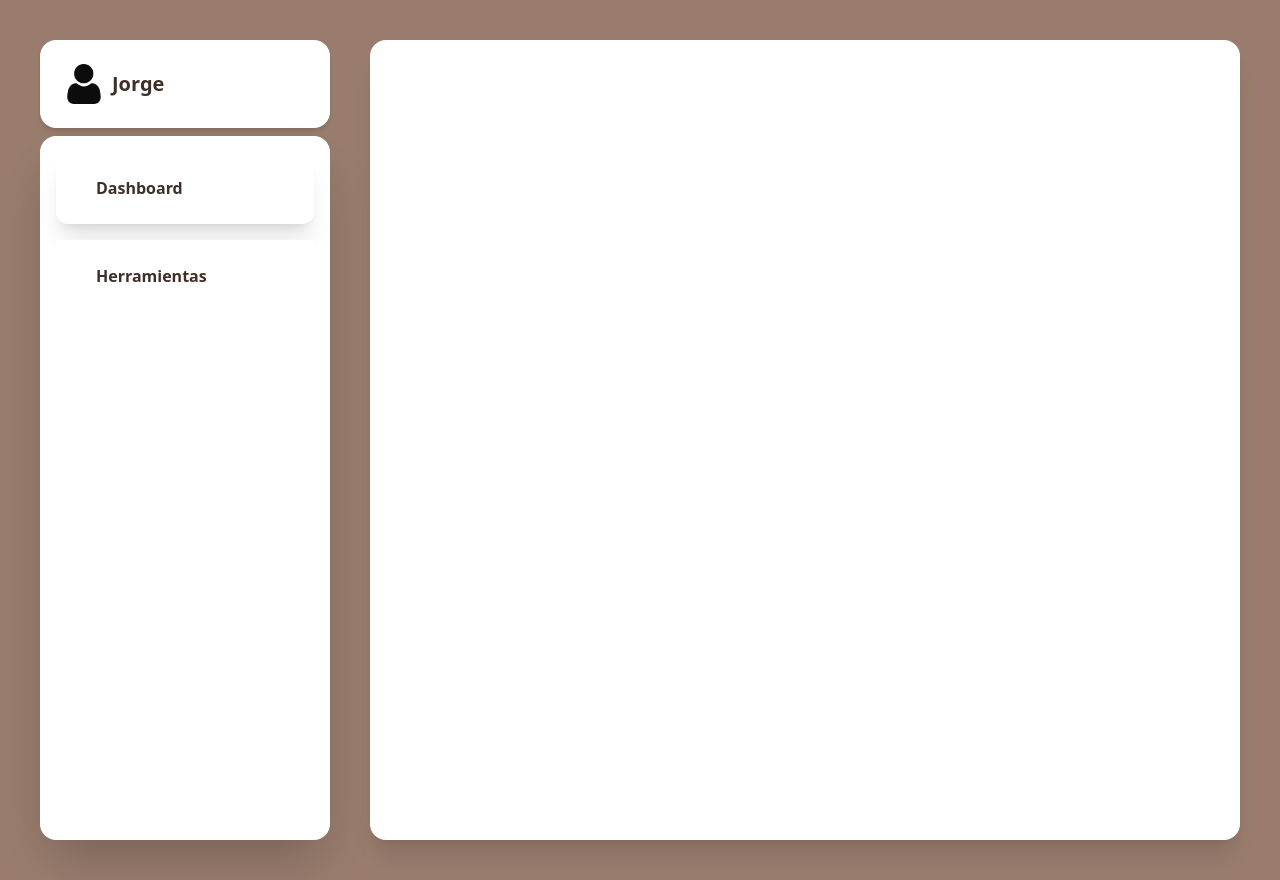
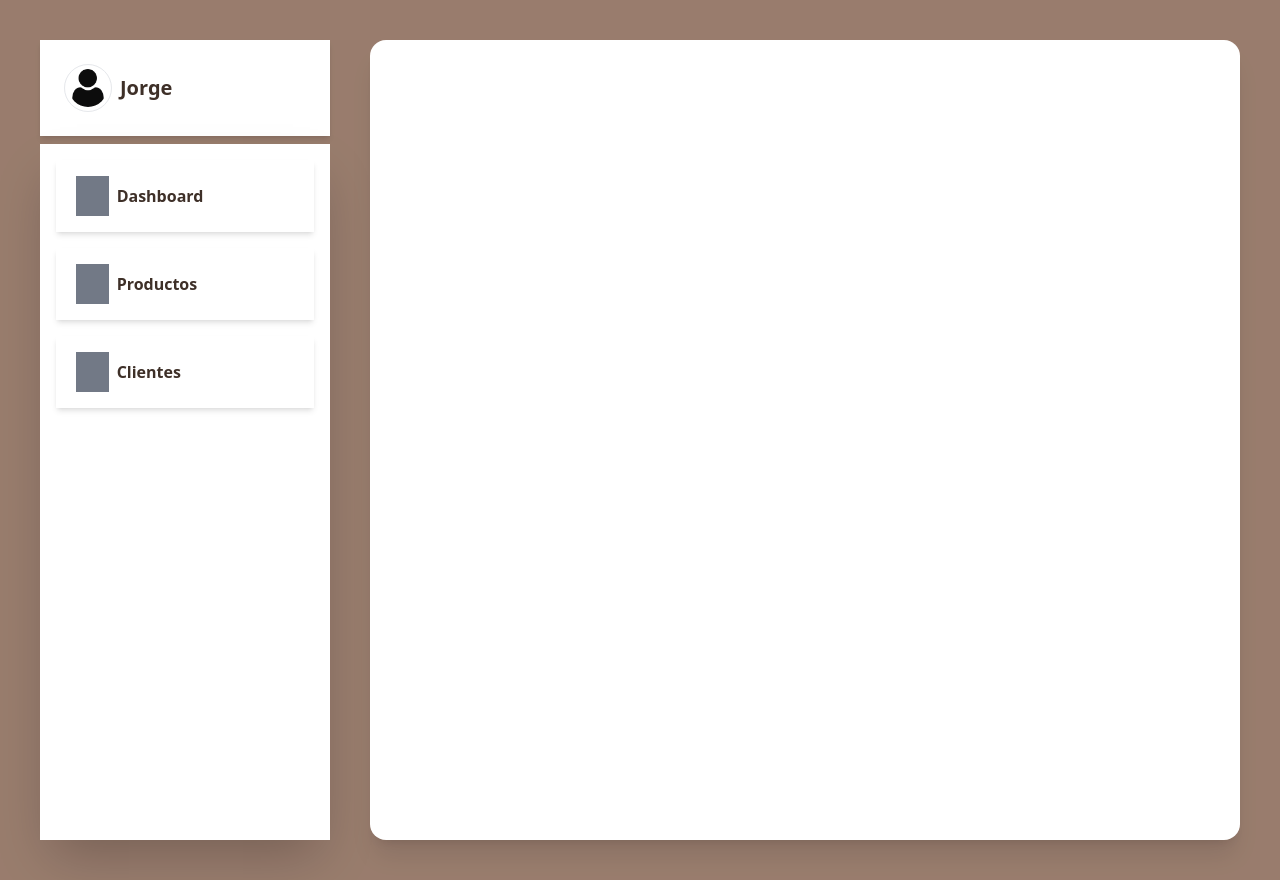
Before and after one commit to paolarent/Proyecto_Cafeteria_BOXXHA, a React (Vite) app in the folder front_cafeteria/: page /admin_inicio in a window 1280 px wide. Built offline with nearby package versions, Linux system fonts and the light colour scheme; no server answers.

Commit message:
Commits de hoy

```diff
--- a/front_cafeteria/src/components/ProductoContenedor.tsx
+++ b/front_cafeteria/src/components/ProductoContenedor.tsx
@@ -20,7 +20,7 @@ const ProductoContenedor: React.FC<ProductoContenedorProps> = ({ nombre, tipo, s
             </div>
             {/*Contenedor del detalle */}
             <div className="flex flex-col">
-                <p className="font-Montserrat font-semibold text-xl text-left text-[#34251d] pb-2">{nombre?.toUpperCase()}</p>
+                <p className="font-Montserrat font-bold text-xl text-left text-[#34251d] pb-2">{nombre?.toUpperCase()}</p>
                 <p className="font-Montserrat font-regular text-xl text-left text-[#34251d] pb-2">
                     <span className="font-semibold">Tipo: </span>{tipo?.toUpperCase()}
                 </p>
--- a/front_cafeteria/src/views/Admin_Inicio.tsx
+++ b/front_cafeteria/src/views/Admin_Inicio.tsx
@@ -10,29 +10,34 @@ const Admin_Inicio = () => {
     <div className="flex flex-col h-full w-full bg-[#947666] opacity-95">
         <main className="flex flex-row gap-10 p-10">
             {/*Sección izquierda de las herramientas */}
-            <div className="flex flex-col gap-2 w-1/4 h-screen  items-left rounded-2xl ">
-                <div className="flex flex-row p-6 gap-2 bg-white shadow-md rounded-2xl items-center">
+            <div className="flex flex-col gap-2 w-1/4 h-screen  items-left ">
+                <div className="flex flex-row p-6 gap-2 bg-white shadow-md items-center">
                     <img
                         src={icon_usuario}
-                        className="w-10 h-10"
+                        className="w-12 h-12 p-1 rounded-full border border-gray-200"
                     />
-                    <p className="font-Montserrat font-bold text-xl text-[#34251d]"> {Usuario} </p>
+                    <p className="font-Montserrat font-bold text-xl text-[#34251d] "> {Usuario} </p>
                 </div>
 
                 {/*Contenedor de las Opciones*/}
-                <div className="font-Montserrat flex flex-col w-full h-full items-left shadow-2xl bg-white rounded-2xl justify-left text-left gap-4 p-4">
+                <div className="font-Montserrat flex flex-col p-4 w-full h-full items-left shadow-2xl bg-white justify-left text-left gap-4 ">
                     {/*Boton Dashboard */}
-                    <div className="flex flex-row items-left py-4 rounded-xl shadow-xl bg-white hover:bg-gray-200">
-                        <div className="w-10 h-10"></div>
-                        <button className="font-bold text-[#34251d]"> Dashboard </button>
+                    <div className="flex flex-row items-left gap-2 shadow-md p-4 bg-white hover:bg-[#a3968c] group focus-within:bg-[#a3968c] focus-within:border-l-4 focus-within:border-l-[#311808] border-l-4 border-l-transparent">
+                        <div className="w-10 h-10 bg-gray-500"></div>
+                        <button className="w-full h-full text-left font-bold text-[#34251d]"> Dashboard </button>
                     </div>
 
                     {/*Boton Herramientas */}
-                    <div className="flex flex-row items-left py-4 bg-white hover:bg-gray-200">
-                        <div className="w-10 h-10"></div>
-                        <button className="font-bold text-[#34251d]"> Herramientas </button>
+                    <div className="flex flex-row items-left gap-2 shadow-md p-4 bg-white hover:bg-[#a3968c] group focus-within:bg-[#a3968c] focus-within:border-l-4 focus-within:border-l-[#311808] border-l-4 border-l-transparent">
+                        <div className="w-10 h-10 bg-gray-500"></div>
+                        <button className="w-full h-full text-left font-bold text-[#34251d]"> Productos </button>
                     </div>
 
+                    {/*Boton clientes para checar nuestro clientes */}
+                    <div className="flex flex-row items-left gap-2 shadow-md p-4 bg-white hover:bg-[#a3968c] group focus-within:bg-[#a3968c] focus-within:border-l-4 focus-within:border-l-[#311808] border-l-4 border-l-transparent">
+                        <div className="w-10 h-10 bg-gray-500"></div>
+                        <button className="w-full h-full text-left font-bold text-[#34251d]"> Clientes </button>
+                    </div>
                 </div>
 
 
```
Also changed, not shown: front_cafeteria/src/views/AgregarTerminar.tsx (added).
